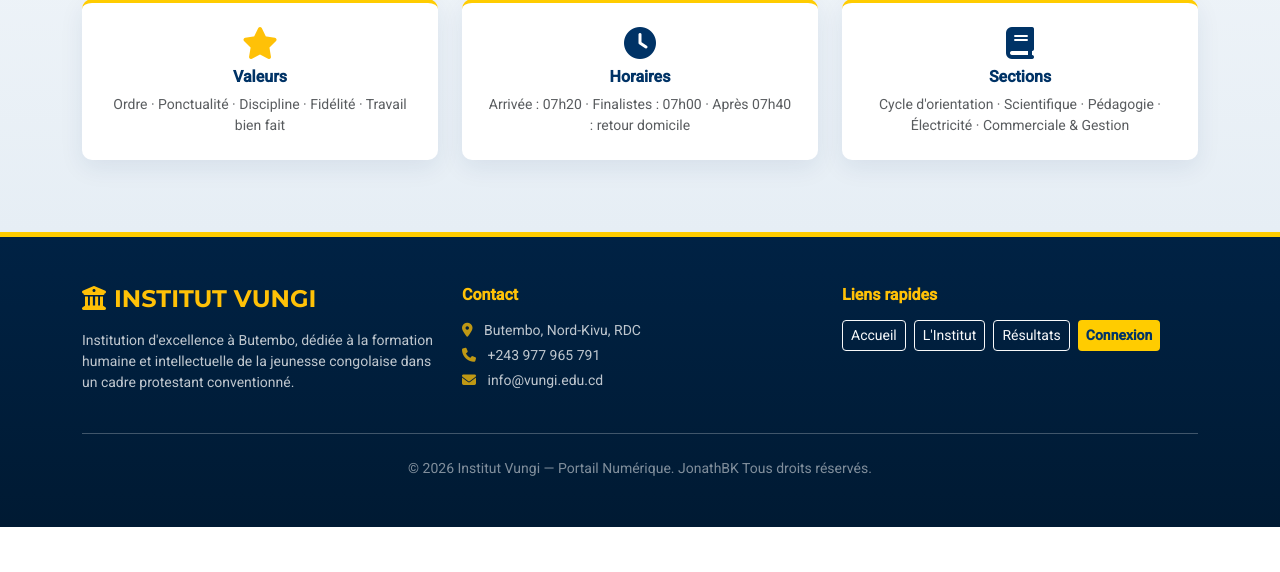
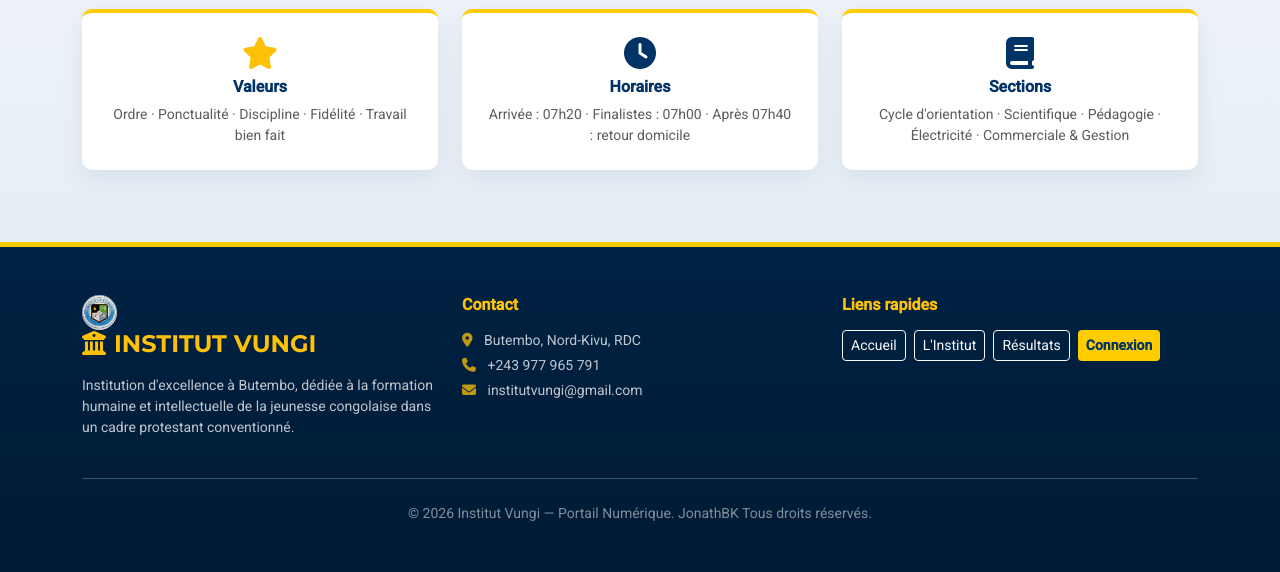
Before and after one commit to Jonathanbayikehya/PortailVungi, a Django app: page / in a window 1280 px wide. Shown: the part 2002-2574 px from the top of the page. Before the commit the page ends 2529 px from the top, so only its background shows below. Run offline with Django 5.2, Linux system fonts and the light colour scheme; data that the repository does not hold is empty.

Commit message:
Mise a jour pour ajout du logo

```diff
--- a/management/templates/management/home.html
+++ b/management/templates/management/home.html
@@ -3,6 +3,7 @@
 <head>
     <meta charset="UTF-8">
     <meta name="viewport" content="width=device-width, initial-scale=1.0">
+    <link rel="icon" type="image/png" href="/static/management/logovungi.png">
     <title>Institut Vungi | Portail Numérique Officiel</title>
     <link href="https://cdn.jsdelivr.net/npm/bootstrap@5.3.0/dist/css/bootstrap.min.css" rel="stylesheet">
     <link href="https://fonts.googleapis.com/css2?family=Montserrat:wght@400;600;700&family=Roboto:wght@300;400;500&display=swap" rel="stylesheet">
@@ -33,8 +34,9 @@
 
 <nav class="navbar navbar-expand-lg vungi-navbar sticky-top py-3">
     <div class="container">
-        <a class="navbar-brand fw-bold text-uac" href="#accueil">
-            <i class="fas fa-university me-2 text-warning"></i>INSTITUT VUNGI
+        <a class="navbar-brand fw-bold text-uac d-flex align-items-center" href="#accueil">
+            <img src="/static/management/logovungi.png" alt="Logo" width="40" height="40" class="rounded-circle me-2">
+            INSTITUT VUNGI
         </a>
         <button class="navbar-toggler" type="button" data-bs-toggle="collapse" data-bs-target="#mainNav">
             <span class="navbar-toggler-icon"></span>
@@ -247,6 +249,7 @@ function toggleAnnonce(bouton) {
     <div class="container">
         <div class="row g-4 align-items-start">
             <div class="col-lg-4">
+                <img src="/static/management/logovungi.png" alt="Logo" width="35" height="35" class="rounded-circle me-2">
                 <h4 class="fw-bold text-warning mb-3"><i class="fas fa-university me-2"></i>INSTITUT VUNGI</h4>
                 <p class="small opacity-75">Institution d'excellence à Butembo, dédiée à la formation humaine et intellectuelle de la jeunesse congolaise dans un cadre protestant conventionné.</p>
             </div>
@@ -254,7 +257,7 @@ function toggleAnnonce(bouton) {
                 <h6 class="fw-bold text-warning mb-3">Contact</h6>
                 <p class="small opacity-75 mb-1"><i class="fas fa-map-marker-alt me-2 text-warning"></i> Butembo, Nord-Kivu, RDC</p>
                 <p class="small opacity-75 mb-1"><i class="fas fa-phone me-2 text-warning"></i> +243 977 965 791</p>
-                <p class="small opacity-75"><i class="fas fa-envelope me-2 text-warning"></i> info@vungi.edu.cd</p>
+                <p class="small opacity-75"><i class="fas fa-envelope me-2 text-warning"></i> institutvungi@gmail.com</p>
             </div>
             <div class="col-lg-4">
                 <h6 class="fw-bold text-warning mb-3">Liens rapides</h6>
```
Also changed, not shown: production_staticfiles/management/logovungi.png (added), 1 other file.
